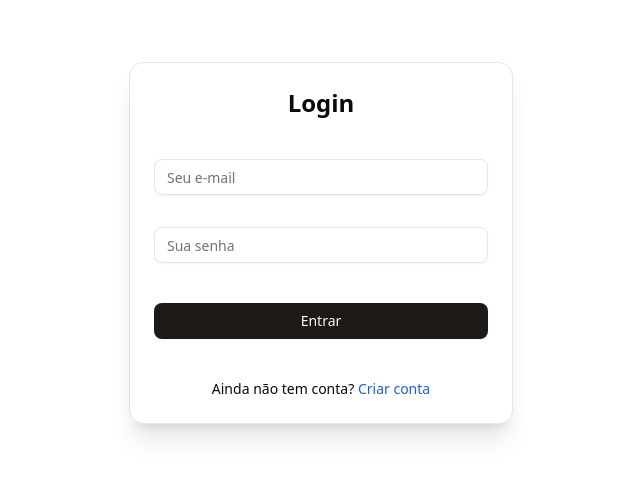
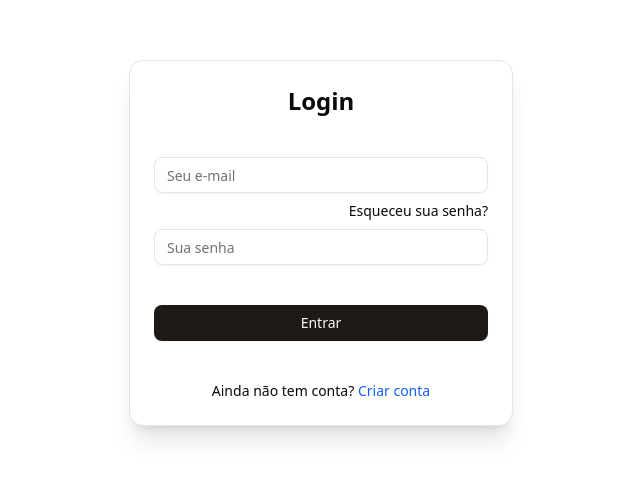
Before and after one commit to gabwestside/gym-tracker, a Next.js app: page /login in a window 1280 px wide. Shown: the part 157-636 px from the top of the page, without its empty margins (319-959 px from the left). Built offline with nearby package versions, Linux system fonts and the light colour scheme; no server answers.

Commit message:
feat: :fire: enhace the register and login flows

```diff
--- a/app/login/page.tsx
+++ b/app/login/page.tsx
@@ -1,12 +1,12 @@
 'use client'
 
+import { Button } from '@/components/ui/button'
+import { Card } from '@/components/ui/card'
+import { Input } from '@/components/ui/input'
+import { supabase } from '@/lib/supabase'
+import { useRouter } from 'next/navigation'
 import { useState } from 'react'
-import { useRouter } from 'next/navigation'
-import { supabase } from '@/lib/supabase'
 import { toast } from 'sonner'
-import { Button } from '@/components/ui/button'
-import { Input } from '@/components/ui/input'
-import { Card } from '@/components/ui/card'
 
 export default function LoginPage() {
   const router = useRouter()
@@ -44,6 +44,13 @@ export default function LoginPage() {
           className='mb-2'
         />
 
+          <a
+            href='#'
+            className='ml-auto -mt-6 -mb-4 inline-block text-sm underline-offset-4 hover:underline'
+          >
+            Esqueceu sua senha?
+          </a>
+
         <Input
           type='password'
           placeholder='Sua senha'
--- a/app/register/page.tsx
+++ b/app/register/page.tsx
@@ -8,7 +8,7 @@ import { Input } from '@/components/ui/input'
 import { Button } from '@/components/ui/button'
 import { Card } from '@/components/ui/card'
 
-const baseUrl = process.env.NEXT_PUBLIC_APP_URL
+const baseUrl = `${process.env.NEXT_PUBLIC_APP_URL}` || 'gabweside-gym-tracker.vercel.app/'
 
 export default function RegisterPage() {
   const router = useRouter()
--- /dev/null
+++ b/components/ui/label.tsx
@@ -0,0 +1,24 @@
+'use client'
+
+import * as React from 'react'
+import * as LabelPrimitive from '@radix-ui/react-label'
+
+import { cn } from '@/lib/utils'
+
+function Label({
+  className,
+  ...props
+}: React.ComponentProps<typeof LabelPrimitive.Root>) {
+  return (
+    <LabelPrimitive.Root
+      data-slot='label'
+      className={cn(
+        'flex items-center gap-2 text-sm leading-none font-medium select-none group-data-[disabled=true]:pointer-events-none group-data-[disabled=true]:opacity-50 peer-disabled:cursor-not-allowed peer-disabled:opacity-50',
+        className
+      )}
+      {...props}
+    />
+  )
+}
+
+export { Label }
--- a/package.json
+++ b/package.json
@@ -11,6 +11,7 @@
   "dependencies": {
     "@radix-ui/react-alert-dialog": "^1.1.14",
     "@radix-ui/react-dialog": "^1.1.14",
+    "@radix-ui/react-label": "^2.1.7",
     "@radix-ui/react-slot": "^1.2.3",
     "@supabase/ssr": "^0.6.1",
     "@supabase/supabase-js": "^2.50.5",
```
Also changed, not shown: 1 other file (tests, documents, lock files or other folders).
